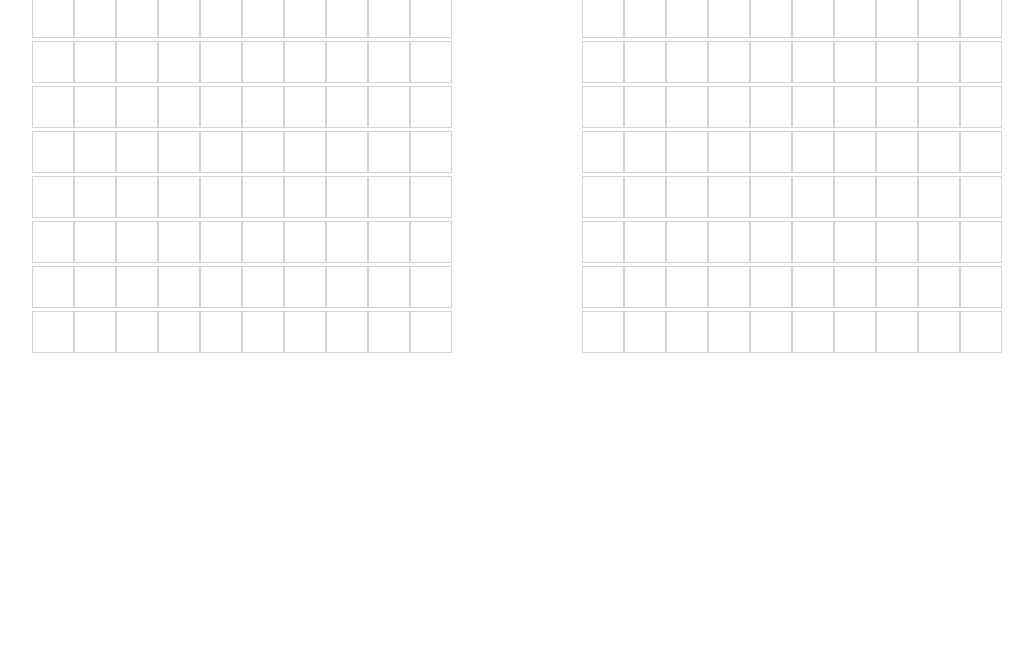
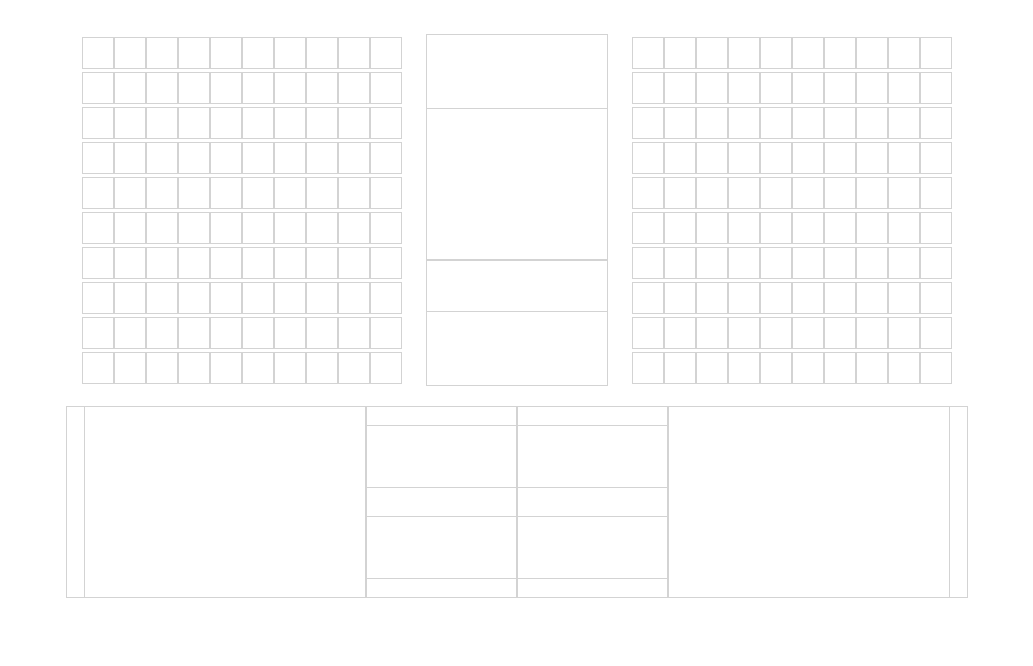
Before and after one commit to andy-ag/Battleship, a plain HTML site: page index.html in a window 1280 px wide. Shown: the part 134-800 px from the top of the page, without its empty margins (123-1156 px from the left). Drawn offline with Linux system fonts and the light colour scheme.

Commit message:
start styling

```diff
--- a/index.html
+++ b/index.html
@@ -4,11 +4,15 @@
     <meta charset="UTF-8">
     <meta http-equiv="X-UA-Compatible" content="IE=edge">
     <meta name="viewport" content="width=device-width, initial-scale=1.0">
+    <link rel="preconnect" href="https://fonts.googleapis.com">
+    <link rel="preconnect" href="https://fonts.gstatic.com" crossorigin>
+    <link href="https://fonts.googleapis.com/css2?family=VT323&display=swap" rel="stylesheet">
     <link rel="stylesheet" href="style.css">
     <script src="main.js" defer></script>
     <title>Play Battleship</title>
 </head>
 <body>
+    <h1>BATTLESHIP</h1>
     <div id="container"></div>
 </body>
 </html>
--- a/main.js
+++ b/main.js
@@ -95,6 +95,7 @@ class Ship {
         let positions = this.positionArray()
         if (checkDestroyed(positions, board)) {
             this.health = 'destroyed'
+            destroyedMessage()
             positions.forEach((position) => {
                 board[position[0]][position[1]] = 'd'
             })
@@ -177,6 +178,12 @@ document.addEventListener('keyup', function(e) {
 
 //! PLAY
 init()
+const middleMessage = document.getElementById('mainItemInfoP')
+const middleSubmessage = document.getElementById('subItemInfoP')
+const playerMainHitMessage = document.getElementById('playerMainHitMessage')
+const playerSubHitMessage = document.getElementById('playerSubHitMessage')
+const aiMainHitMessage = document.getElementById('aiMainHitMessage')
+const aiSubHitMessage = document.getElementById('aiSubHitMessage')
 placeAIShips()
 // placeShipsRandomly(playerShips, 'p')
 
@@ -200,7 +207,7 @@ function init() {
     turn = 0
     initHuntInfo()
     hunting = 0
-    createBoards()
+    createPlayingArea()
     createShips('p')
     createShips('c')
     splitShips()
@@ -232,9 +239,33 @@ function initValidTargets() {
     }
 }
 
-function createBoards() {
+function addDiv(id, appendTo) {
+    let newDiv = document.createElement('div')
+    newDiv.id = id
+    appendTo.appendChild(newDiv)
+}
+
+
+
+function createPlayingArea() {
     createBoard('p', playerBoard)
+    addDiv('infoPanel', container)
+    addDiv('mainItemInfoP', document.getElementById('infoPanel'))
+    addDiv('subItemInfoP', document.getElementById('infoPanel'))
     createBoard('c', aiBoard)
+    // createLowerPanel()
+    addDiv('lowerPanel', document.body)
+    addDiv('pShips', document.getElementById('lowerPanel'))
+    addDiv('hitInfo', document.getElementById('lowerPanel'))
+    addDiv('aiShips', document.getElementById('lowerPanel'))
+    addDiv('playerHitInfo', document.getElementById('hitInfo'))
+    addDiv('playerMainHitMessage', document.getElementById('playerHitInfo'))
+    addDiv('playerSubHitMessage', document.getElementById('playerHitInfo'))
+    addDiv('aiHitInfo', document.getElementById('hitInfo'))
+    addDiv('aiMainHitMessage', document.getElementById('aiHitInfo'))
+    addDiv('aiSubHitMessage', document.getElementById('aiHitInfo'))
+
+
 }
 
 function createShips(player) {
@@ -556,13 +587,31 @@ function fireOnCell(cell) {
     if (board[row][col] === 0) {
         board[row][col] = 'm'
         renderCell([row, col], player)
+        if (player === 'c') {
+        displayMessage(playerMainHitMessage, `${indexConverter(row)}${col+1} - MISS!`)
+        displayMessage(playerSubHitMessage, ``)
         return 'miss'
+        }
+        if (player === 'p') {
+        displayMessage(aiMainHitMessage, `${indexConverter(row)}${col+1} - MISS!`)
+        displayMessage(aiSubHitMessage, ``)
+        return 'miss'
+        }
     } else {
         board[row][col] = 'h'
         renderCell([row, col], player)
         let hitShip = getShipFromCoordinates(player, [row, col])
         hitShip.statusCheck()
+        if (player === 'c') {
+        displayMessage(playerMainHitMessage, `${indexConverter(row)}${col+1} - HIT!`)
+        displayMessage(playerSubHitMessage, `${hitShip.name.toUpperCase()}`)
         return hitShip
+        }
+        if (player === 'p') {
+        displayMessage(aiMainHitMessage, `${indexConverter(row)}${col+1} - HIT!`)
+        displayMessage(aiSubHitMessage, `${hitShip.name.toUpperCase()}`)
+        return hitShip
+        }
     }
 }
 
@@ -674,8 +723,8 @@ function lossMessage() {
 
 }
 
-function displayMessage() {
-
+function displayMessage(element, message) {
+    element.innerText = message
 }
 
 function toggleMusic() {
@@ -937,9 +986,7 @@ function takeTurnHard() {
                 }
             }
         }
-        console.log(accumulatorBoard)
         let target = getIndexOfMaxValue(accumulatorBoard)
-        console.log(target)
         let indexFull = getIndexOfCoordinateArray(validTargets, target)
         validTargets.splice(indexFull, 1)
         let shotCell = fireOnCell(getCellFromIndex('p', target[0], target[1]))
--- a/style.css
+++ b/style.css
@@ -1,12 +1,20 @@
 html {
     height: 100%;
     width: 100%;
+    box-sizing: border-box;
+    font-family: 'VT323', monospace;
+  }
+
+  h1 {
+    font-size: 80px;
+    margin: 30px;
   }
 
 body {
     display: flex;
     align-items: center;
     justify-content: center;
+    flex-direction: column;
 }
 
 body * {
@@ -19,19 +27,111 @@ body * {
     align-items: center;
     flex-wrap: wrap;
     height: 100%;
-    height: 450px;
-    width: 450px;
+    height: 350px;
+    width: 350px;
   }
 
 .board div {
     border: 1px solid lightgrey;
-    height: 40px;
-    width: 40px;
+    height: 30px;
+    width: 30px;
   }
 
 #container {
     display: flex;
-    width: 1000px;
+    width: 900px;
     justify-content: space-between;
-    margin: 30px;
+    margin: 20px;
 }
+
+#infoPanel {
+  height: 350px;
+  width: 180px;
+  border: 1px solid lightgrey;
+  flex-direction: column;
+}
+
+#mainItemInfoP {
+  width: 180px;
+  height: 150px;
+  border: 1px solid lightgrey;
+}
+
+#subItemInfoP {
+  width: 180px;
+  height: 50px;
+  border: 1px solid lightgrey;
+}
+
+
+
+#lowerPanel {
+  height: 190px;
+  width: 900px;
+  border: 1px solid lightgrey;
+}
+
+#pShips {
+  height: 190px;
+  width: 280px;
+  border: 1px solid lightgrey;
+}
+
+#aiShips {
+  height: 190px;
+  width: 280px;
+  border: 1px solid lightgrey;
+}
+
+#hitInfo {
+  height: 190px;
+  width: 300px;
+  border: 1px solid lightgrey;
+  flex-direction: row;
+}
+
+#playerHitInfo {
+  height: 190px;
+  width: 150px;
+  border: 1px solid lightgrey;
+  flex-direction: column;
+}
+
+#aiHitInfo {
+  height: 190px;
+  width: 150px;
+  border: 1px solid lightgrey;
+  flex-direction: column;
+}
+
+#playerMainHitMessage {
+  width: 150px;
+  height: 90px;
+  border: 1px solid lightgrey;
+  font-size: 30px;
+  margin-bottom: -15px;;
+}
+
+#playerSubHitMessage {
+  width: 150px;
+  height: 90px;
+  border: 1px solid lightgrey;
+  font-size: 30px;
+  margin-top: -15px;
+}
+
+#aiMainHitMessage {
+  width: 150px;
+  height: 90px;
+  border: 1px solid lightgrey;
+  font-size: 30px;
+  margin-bottom: -15px;;
+}
+
+#aiSubHitMessage {
+  width: 150px;
+  height: 90px;
+  border: 1px solid lightgrey;
+  font-size: 30px;
+  margin-top: -15px;
+}
```
